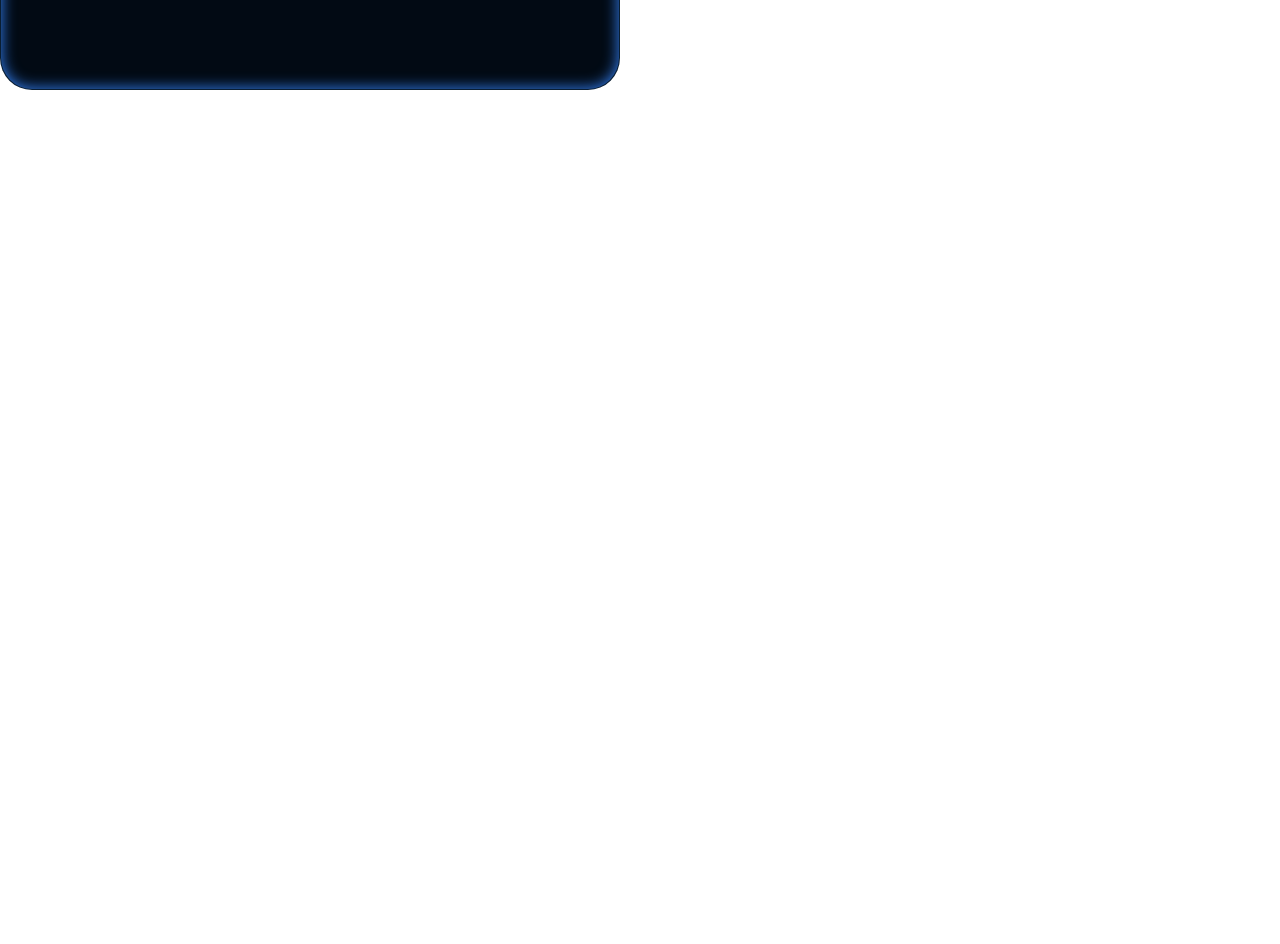
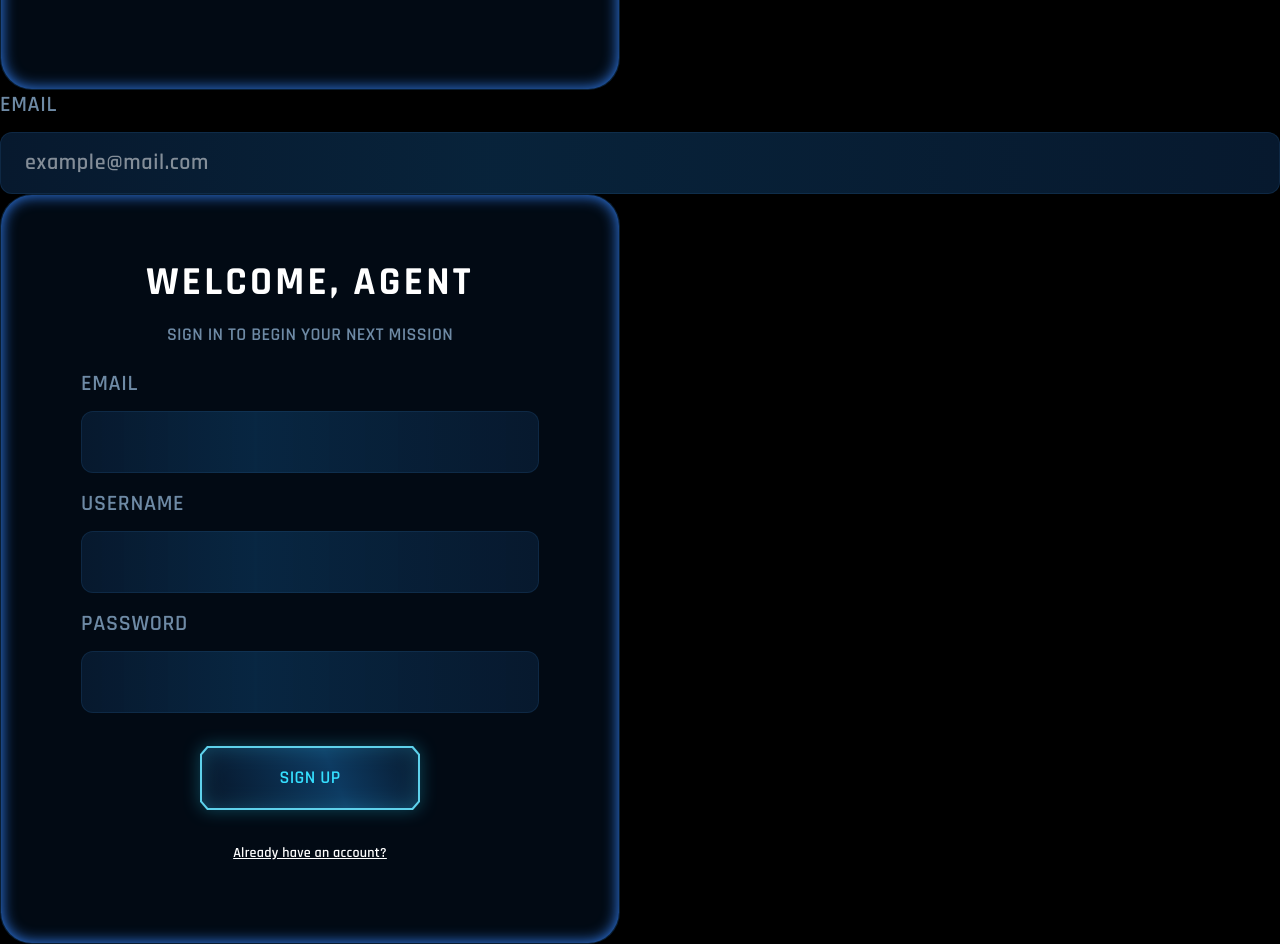
Before and after one commit to IlyasFounas/ft_transcendence, a React (Vite) app in the folder frontend/: page / in a window 1280 px wide. Shown: the part 1900-2844 px from the top of the page. Before the commit the page ends 1990 px from the top, so only its background shows below. Built offline with nearby package versions, Linux system fonts and the light colour scheme.

Commit message:
feat: AuthenticationSignUp

```diff
--- a/frontend/src/App.tsx
+++ b/frontend/src/App.tsx
@@ -10,11 +10,13 @@ import FriendListRow from './components/rows/FriendListRow.tsx';
 import FriendChatRow from './components/rows/FriendChatRow.tsx';
 import AuthenticationCard from './components/cards/AuthenticationCard.tsx';
 import AuthenticationWelcome from './components/Authentication/AuthenticationWelcome.tsx';
+import Input from './components/primitives/Input.tsx';
+import AuthenticationSignUp from './components/Authentication/AuthenticationSignUp.tsx';
 
 function App() {
 
   return (
-	< div className="w-full min-h-screen bg-white">
+	< div className="w-full min-h-screen bg-black">
       <OperationHistory operations={operations}/>
       <UserProfile username="agent tommy" role="Field Analyst" avatar='/avatars/avatar1.png'/>
       <SmallButton onClick={() => console.log("clicked")}>Add Friend</SmallButton>
@@ -48,6 +50,10 @@ function App() {
       <AuthenticationCard>
         <AuthenticationWelcome />
       </AuthenticationCard>
+      <Input label="Email" type="sdsdsl" placeholder='example@mail.com'></Input>
+      <AuthenticationCard>
+        <AuthenticationSignUp />
+      </AuthenticationCard>
   </div>
   )
 }
--- /dev/null
+++ b/frontend/src/components/Authentication/AuthenticationSignUp.tsx
@@ -0,0 +1,56 @@
+import PrimaryButton from "../buttons/PrimaryButton";
+import Input from "../primitives/Input";
+import { useState } from "react";
+
+interface AuthenticationSignUpProps {
+    onLogin: () => void;
+}
+
+export default function AuthenticationSignUp ({
+    onLogin,
+}: AuthenticationSignUpProps) {
+    const [email, setEmail] = useState("");
+    const [username, setUsername] = useState("");
+    const [password, setPassword] = useState("");
+
+    const handleSignUp = () => {
+        console.log(email);
+        console.log(username);
+        console.log(password);
+        //need to add functions later
+        // validate fields / send data to back / handle success or error
+    }
+
+    return (
+        <div className="
+            flex
+            flex-col
+            w-full
+            items-center
+            gap-4
+            "
+        >
+            <Input label="email" type="email" value={email} onChange={setEmail}/>
+            <Input label="username" type="text" value={username} onChange={setUsername}/>
+            <Input label="password" type="password" value={password} onChange={setPassword}/>
+            <PrimaryButton size="small" onClick={handleSignUp}>sign up</PrimaryButton>
+            <div
+                 className="
+                    text-text-primary
+                    underline
+                    text-body-primary
+                    cursor-pointer
+                    transition
+                    duration-150
+                    hover:brightness-125
+                    hover:drop-shadow-[0_0_6px_rgba(53,223,255,0.5)]
+                    hover:scale-[1.02]
+                    active:scale-[0.98]
+                "
+                onClick={onLogin}
+            >
+                Already have an account?
+            </div>
+        </div>
+    );
+}
```
